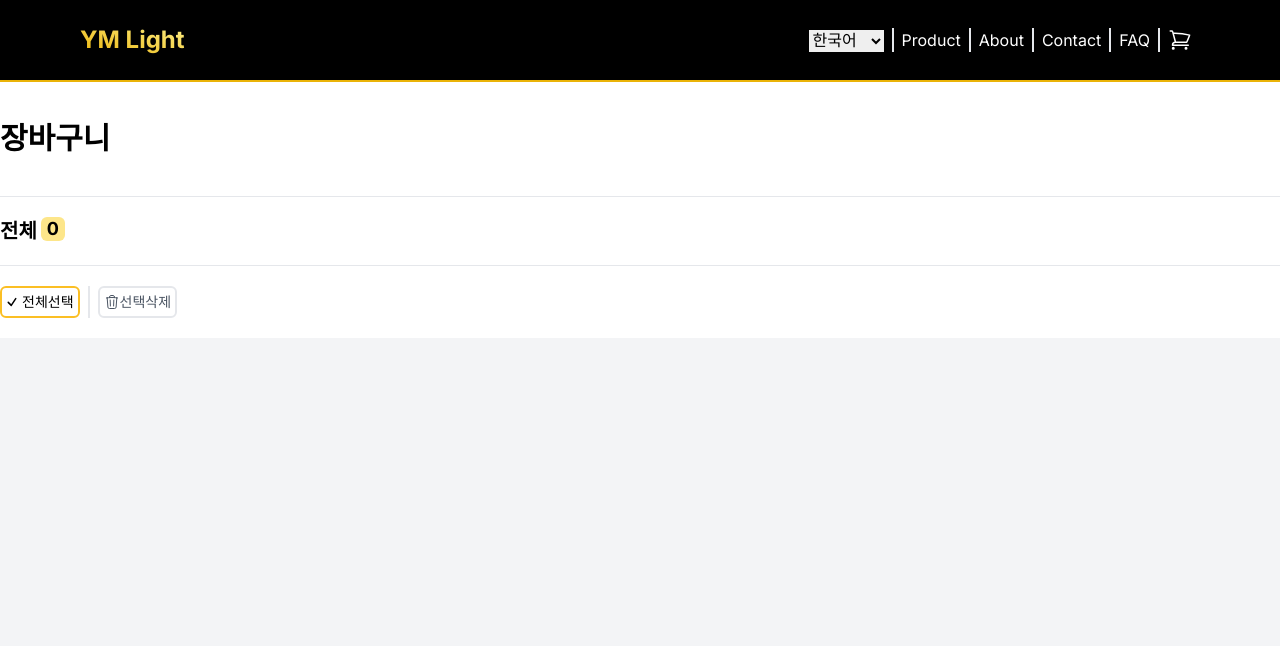
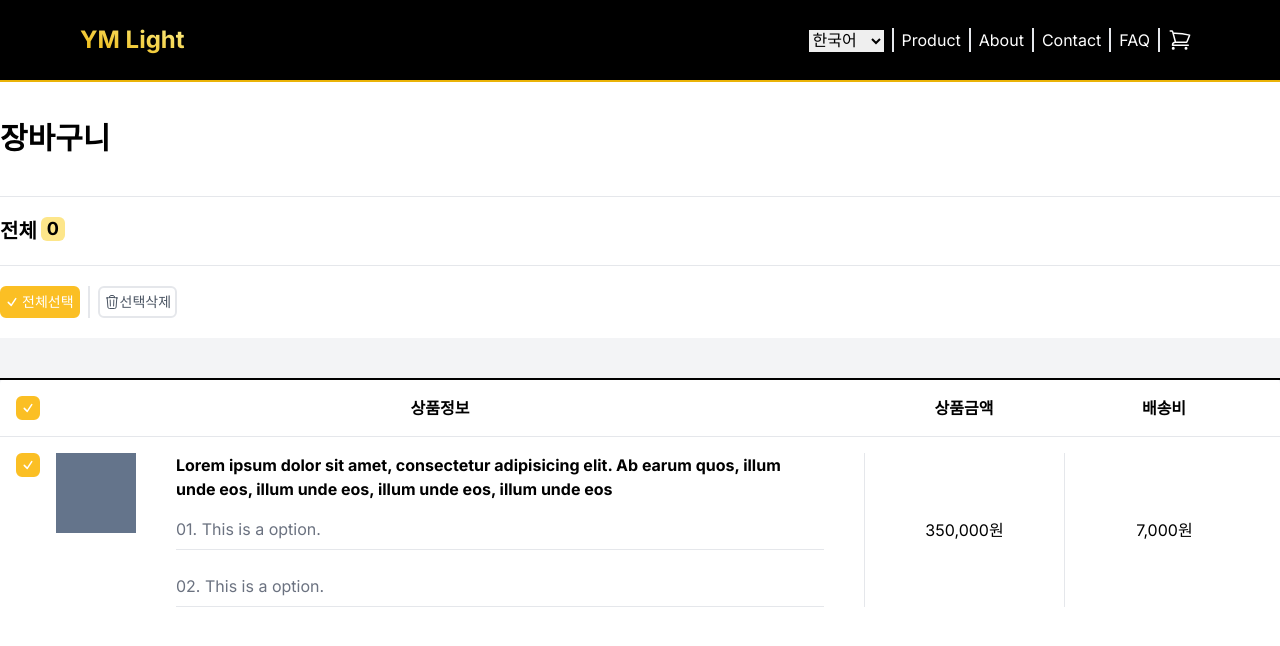
Before and after one commit to bakhanx/ym-light, a Next.js app: page /cart in a window 1280 px wide. Shown: the top 646 px of the page. Built offline with nearby package versions, Linux system fonts and the light colour scheme.

Commit message:
상품정보 리스트

```diff
--- a/src/app/(content)/cart/page.tsx
+++ b/src/app/(content)/cart/page.tsx
@@ -5,7 +5,7 @@ import { useState } from "react";
 
 const Cart = () => {
   const [totalQuantity, setTotalQuantity] = useState(0);
-  const [isSelectAllClick, setisSelectAllClick] = useState(false);
+  const [isSelectAllClick, setisSelectAllClick] = useState(true);
 
   const handleSelectAllClick = () => {
     setisSelectAllClick((prev) => !prev);
@@ -44,11 +44,10 @@ const Cart = () => {
                       isSelectAllClick
                         ? "border-amber-400 bg-amber-400 text-white"
                         : " border-amber-400 ",
-                      "flex items-center gap-x-1 rounded-md border-2 p-1 ",
+                      "flex items-center gap-x-1 rounded-md border-2 p-1 text-gray-600",
                     )}
                     onClick={handleSelectAllClick}
                   >
-                    <span>
                     <svg
                       xmlns="http://www.w3.org/2000/svg"
                       fill="none"
@@ -63,7 +62,7 @@ const Cart = () => {
                         d="m4.5 12.75 6 6 9-13.5"
                       />
                     </svg>
-                    </span>
+
                     <span>전체선택</span>
                   </button>
                 </div>
@@ -94,8 +93,97 @@ const Cart = () => {
         </div>
 
         {/* contents */}
-        <div className="h-96 bg-gray-100 pt-10">
+        <div className="h-full bg-gray-100 py-10">
+          <div className="m-auto h-96 max-w-screen-xl rounded-md bg-white">
+            {/* header */}
+            <div>
+              <div className="flex border-b border-t-2 border-t-black p-4 text-center font-bold">
+                <button
+                  className={cls(
+                    isSelectAllClick
+                      ? "border-amber-400 bg-amber-400 text-white"
+                      : " border-amber-400 text-gray-400 ",
+                    "absolute flex items-center gap-x-1 rounded-md border-2 p-1",
+                  )}
+                  onClick={handleSelectAllClick}
+                >
+                  <svg
+                    xmlns="http://www.w3.org/2000/svg"
+                    fill="none"
+                    viewBox="0 0 24 24"
+                    strokeWidth={3}
+                    stroke="currentColor"
+                    className="h-3 w-3"
+                  >
+                    <path
+                      strokeLinecap="round"
+                      strokeLinejoin="round"
+                      d="m4.5 12.75 6 6 9-13.5"
+                    />
+                  </svg>
+                </button>
+                <span className="w-[848px]">상품정보</span>
+                <span className="w-[200px]">상품금액</span>
+                <span className="w-[200px]">배송비</span>
+              </div>
+            </div>
+            {/* products */}
+            <div>
+              <div className="flex p-4">
+                <button
+                  className={cls(
+                    isSelectAllClick
+                      ? "border-amber-400 bg-amber-400 text-white"
+                      : " border-amber-400 text-gray-400 ",
+                    "absolute flex items-center gap-x-1 rounded-md border-2 p-1",
+                  )}
+                  onClick={handleSelectAllClick}
+                >
+                  <svg
+                    xmlns="http://www.w3.org/2000/svg"
+                    fill="none"
+                    viewBox="0 0 24 24"
+                    strokeWidth={3}
+                    stroke="currentColor"
+                    className="h-3 w-3"
+                  >
+                    <path
+                      strokeLinecap="round"
+                      strokeLinejoin="round"
+                      d="m4.5 12.75 6 6 9-13.5"
+                    />
+                  </svg>
+                </button>
+                <div className="flex justify-center divide-x-[1px]">
 
+                  <div className="flex w-[848px] pl-10">
+                    <div className="relative">
+                      <div className="h-20 w-20 bg-slate-500"></div>
+                    </div>
+                    <div className="flex flex-col px-10 ">
+                      <strong>
+                        Lorem ipsum dolor sit amet, consectetur adipisicing
+                        elit. Ab earum quos, illum unde eos, illum unde eos,
+                        illum unde eos, illum unde eos
+                      </strong>
+                      <ul className="flex flex-col gap-y-4 pt-2 text-gray-500 [&>li]:border-b-[1px] [&>li]:py-2">
+                        <li>01. This is a option.</li>
+                        <li>02. This is a option.</li>
+                      </ul>
+                    </div>
+                  </div>
+
+                  <div className="flex w-[200px] items-center justify-center ">
+                    <span>350,000원</span>
+                  </div>
+
+                  <div className="flex w-[200px] items-center justify-center">
+                    <span>7,000원</span>
+                  </div>
+                </div>
+              </div>
+            </div>
+          </div>
         </div>
       </div>
     </>
```
Lines whose indentation alone changed are shown as unchanged.
